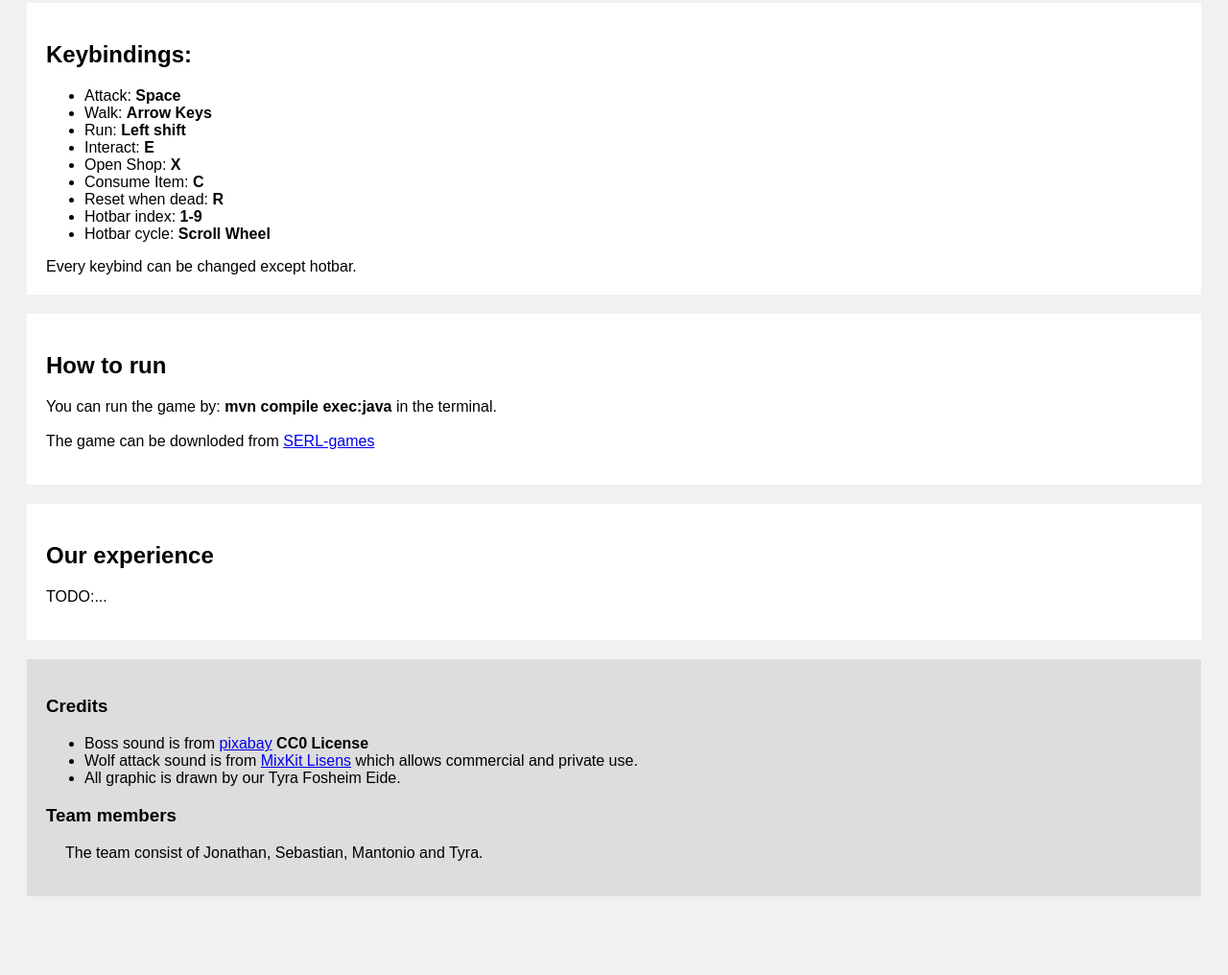
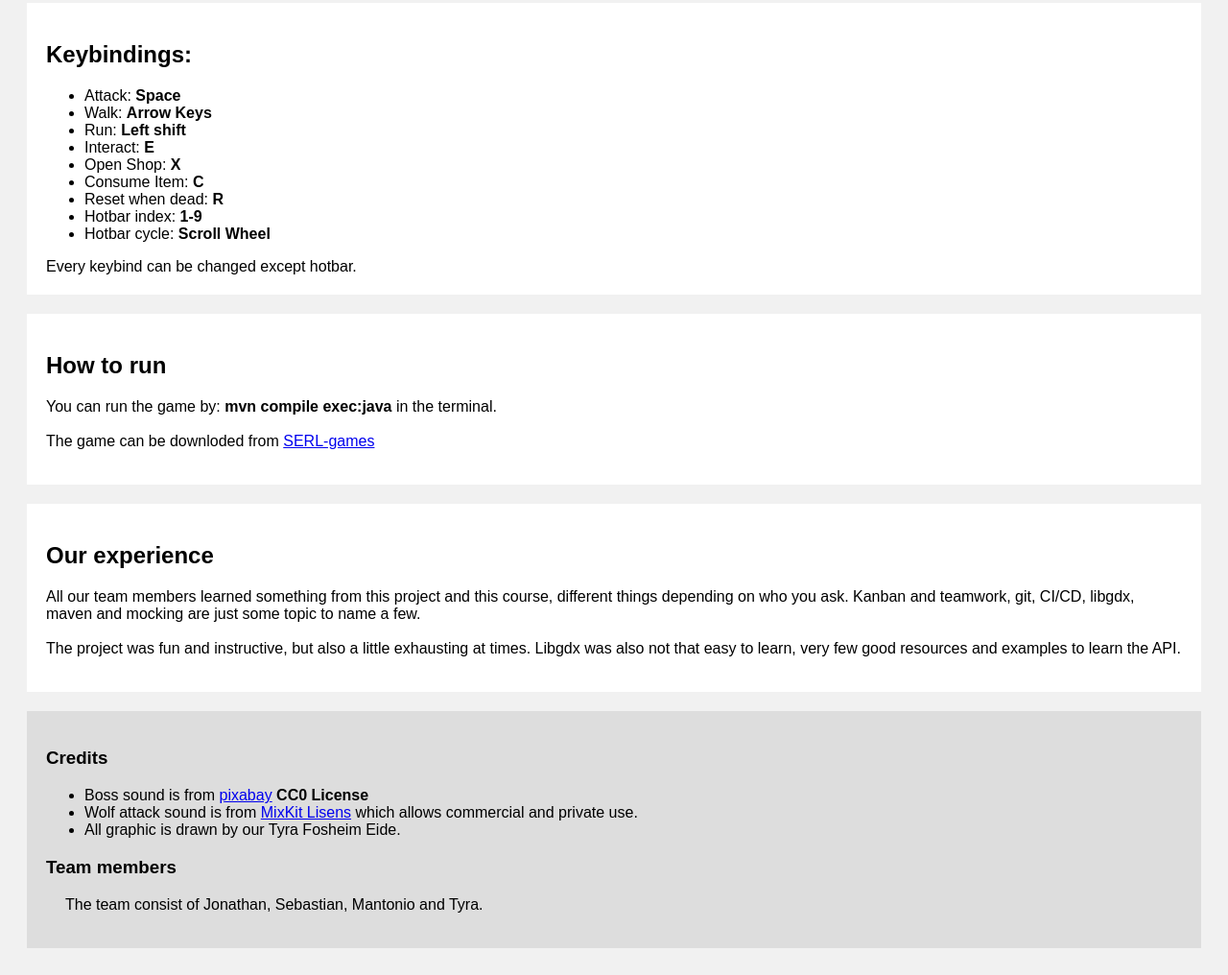
Before and after one commit to Smuch12/INF112-Bloggpost, a plain HTML site: page index.html in a window 1280 px wide. Shown: the part 1357-2373 px from the top of the page at 96% size. Before the commit the page ends 2319 px from the top, so only its background shows below. Drawn offline with Linux system fonts and the light colour scheme.

Commit message:
Added experience, DONE?

```diff
--- a/index.html
+++ b/index.html
@@ -58,7 +58,13 @@
             </div>
             <div class="card">
                 <h2>Our experience</h2>
-                <p>TODO:...</p>
+                <p>
+                    All our team members learned something from this project and this course, different things depending on who you ask.
+                    Kanban and teamwork, git, CI/CD, libgdx, maven and mocking are just some topic to name a few.
+                    <br><br>
+                    The project was fun and instructive, but also a little exhausting at times.
+                    Libgdx was also not that easy to learn, very few good resources and examples to learn the API.
+                </p>
             </div>
         </div>
     </div>
```
